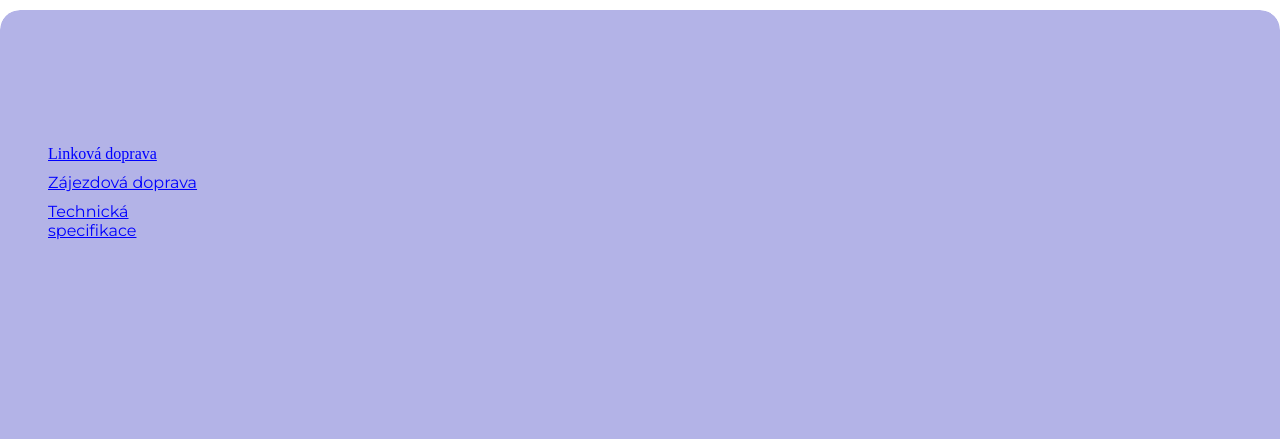
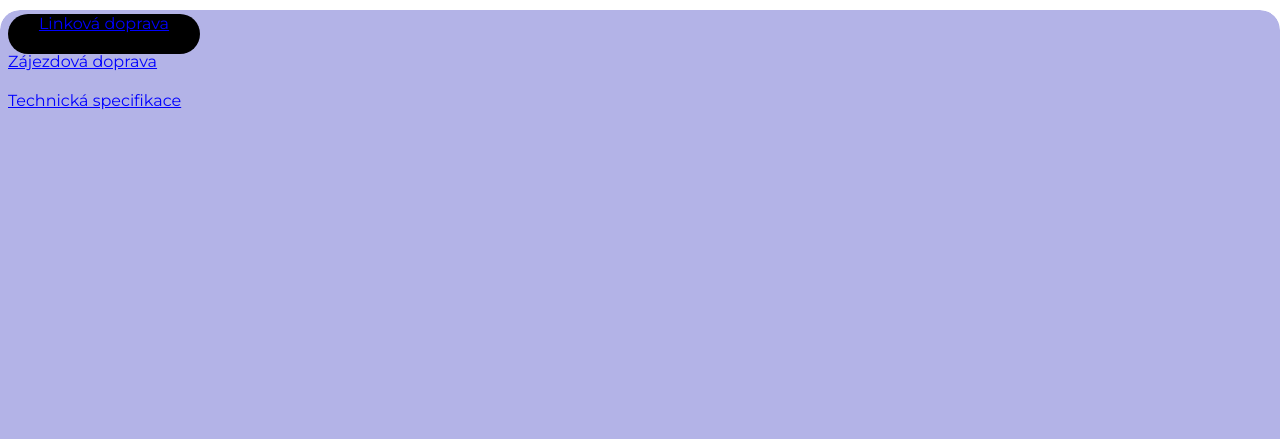
Before and after one commit to MatyasHarvanek04/WebPresentation, a PHP site: page /Pages/autobus.html in a window 1280 px wide. Shown: the part 110-549 px from the top of the page. Run offline with PHP 8.4, Linux system fonts and the light colour scheme.

Commit message:
zaklDesign

```diff
--- a/Main/Css/style2.css
+++ b/Main/Css/style2.css
@@ -26,19 +26,34 @@ ul li {
     list-style: none;
 }
 
-.m3 {
+.m1 {
     font-family: 'Montserrat', sans-serif;
-    margin-top: 10px;
+    margin-top: 1%;
+    width: 15%;
+    height: 40px;
+    position: fixed;
+    z-index: 1;
+    background-color: black;
+    border-radius: 20px;
+    text-align: center;
 }
 
 .m2 {
     font-family: 'Montserrat', sans-serif;
-    margin-top: 10px;
+    margin-top: 4%;
+    width: 15%;
+    position: fixed;
+    z-index: 100;
+    color: cyan;
 }
 
 .m3 {
     font-family: 'Montserrat', sans-serif;
-    margin-top: 10px;
+    margin-top: 7%;
+    width: 15%;
+    position: fixed;
+    z-index: 100;
+    color: cyan;
 }
 
 #navigaceleft {
--- a/Main/Pages/autobus.html
+++ b/Main/Pages/autobus.html
@@ -49,12 +49,12 @@
 
         </div>
 
-
+        <div class="m1"><a href="#section1">Linková doprava </a> </div>
+        <div class="m2"><a href="#section2">Zájezdová doprava</a> </div>
+        <div class="m3"><a href="#section3">Technická specifikace</a></div>
         <div id="navigaceleft">
             <ul>
-                <li class="m1"><a href="#section1">Linková doprava </a> </li>
-                <li class="m2"><a href="#section2">Zájezdová doprava</a> </li>
-                <li class="m3"><a href="#section3">Technická specifikace</a></li>
+
 
 
 
```
